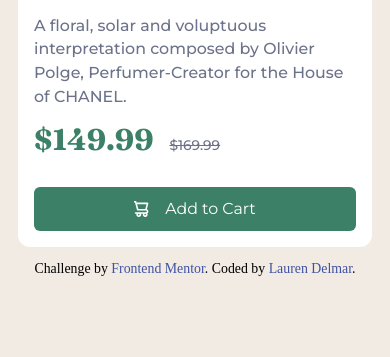
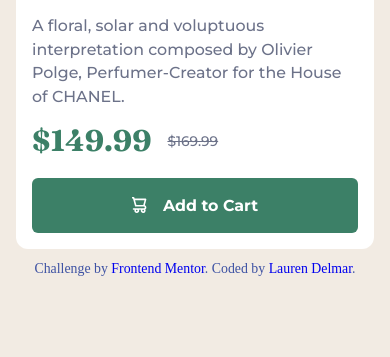
Before and after one commit to lrdelmar/product-preview-card, a plain HTML site: page index.html in a window 390 px wide. Shown: the part 487-844 px from the top of the page. Drawn offline with Linux system fonts and the light colour scheme.

Commit message:
Responsive update
Minor changes to layout and responsive design. Added hover state for button.

```diff
--- a/index.html
+++ b/index.html
@@ -39,8 +39,11 @@
             A floral, solar and voluptuous interpretation composed by Olivier
             Polge, Perfumer-Creator for the House of CHANEL.
           </p>
-          <h3 class="item-price">$149.99</h3>
-          <button>
+          <div class="item-pricing">
+            <h3 class="item-price">$149.99</h3>
+            <p class="item-old-price">$169.99</p>
+          </div>
+          <button type="button">
             <img src="./images/icon-cart.svg" alt="" />
             <span>Add to Cart</span>
           </button>
--- a/scss/components/_button.scss
+++ b/scss/components/_button.scss
@@ -4,27 +4,28 @@ button {
   background-color: hsl(158, 36%, 37%);
   color: hsl(0, 0%, 100%);
   width: 100%;
-  padding: u.rem(10);
+  padding: u.rem(16);
   border: none;
   border-radius: u.rem(6);
   font-family: u.font(mon);
-  // font-size: clamp(u.rem(12), u.rem(12) + 2vw, u.rem(24));
-  font-size: clamp(u.rem(10), u.rem(10) + 1.5vw, u.rem(16));
+  font-weight: 700;
+  font-size: clamp(u.rem(10), u.rem(10) + 1.5vw, u.rem(18));
   display: flex;
   justify-content: center;
   align-items: center;
+  transition: all 300ms;
 
-  @include u.breakpoint(medium) {
-    padding: u.rem(16);
-    font-size: clamp(u.rem(10), u.rem(10) + 1.5vw, u.rem(16));
+  &:hover {
+    cursor: pointer;
+    background-color: hsl(158, 37%, 19%);
+  }
+
+  @include u.breakpoint(large) {
+    padding: u.rem(10);
+    // font-size: clamp(u.rem(16), u.rem(16) + 1.5vw, u.rem(20));
   }
 
   img {
     padding-right: u.rem(16);
   }
-  // display: grid;
-  // grid-template-columns: 1fr 1fr;
-  // grid-template-rows: auto;
-  // justify-content: center;
-  // align-items: center;
 }
--- a/scss/globals/_boilerplate.scss
+++ b/scss/globals/_boilerplate.scss
@@ -63,18 +63,16 @@ h2 {
   margin-bottom: u.rem(16);
 }
 
-h3.item-price::after {
-  content: '$169.99';
+h3.item-price,
+.item-old-price {
+  margin: 0;
+}
+
+.item-old-price {
   color: var(--text-color);
-  margin-left: u.rem(16);
+  text-decoration: line-through;
 }
 
 p {
   color: var(--text-color);
 }
-
-/* Attribution */
-
-.attribution a {
-  color: hsl(228, 45%, 44%);
-}
--- a/scss/globals/_typography.scss
+++ b/scss/globals/_typography.scss
@@ -1,8 +1,7 @@
 @use '../util/' as u;
 
 h2 {
-  // font-size: u.rem(34);
-  font-size: clamp(u.rem(22), u.rem(22) + 3vw, u.rem(40));
+  font-size: clamp(u.rem(22), u.rem(22) + 3vw, u.rem(44));
 }
 
 h2,
@@ -18,7 +17,7 @@ h3.item-price {
   color: hsl(158, 36%, 37%);
 }
 
-h3.item-price::after {
+p.item-old-price {
   font-size: clamp(u.rem(8), u.rem(8) + 1.5vw, u.rem(16));
   font-family: u.font(mon);
   font-weight: 500;
@@ -26,8 +25,7 @@ h3.item-price::after {
 }
 
 p {
-  font-size: clamp(u.rem(10), u.rem(10) + 1.5vw, u.rem(16));
-  // font-size: u.rem(12);
+  font-size: clamp(u.rem(14), u.rem(10) + 1.5vw, u.rem(18));
   font-family: u.font(mon);
   font-weight: 500;
 }
@@ -35,7 +33,7 @@ p {
 p.item-type {
   text-transform: uppercase;
   letter-spacing: u.rem(6);
-  font-size: clamp(u.rem(6), u.rem(6) + 1.5vw, u.rem(16));
+  font-size: clamp(u.rem(10), u.rem(6) + 1.5vw, u.rem(16));
 }
 
 a,
@@ -45,7 +43,7 @@ a:active {
 }
 
 .attribution {
-  // font-size: 11px;
   font-size: clamp(u.rem(8), u.rem(8) + 1.5vw, u.rem(16));
   text-align: center;
+  color: hsl(228, 45%, 44%);
 }
--- a/scss/layout/_grid.scss
+++ b/scss/layout/_grid.scss
@@ -4,10 +4,8 @@
   display: grid;
   grid-template-columns: 1fr;
   grid-template-rows: auto auto;
-  border-radius: u.rem(12);
-  // width: min(100vw, u.rem(320));
-  width: min(100vw - u.rem(12));
-  padding: u.rem(12);
+  width: min(100vw - u.rem(12), u.rem(425));
+  padding: u.rem(10);
 
   &__img.img-mobile {
     display: block;
@@ -19,9 +17,9 @@
     display: none;
   }
 
-  @include u.breakpoint(medium) {
+  @include u.breakpoint(large) {
     grid-template-columns: 1fr 1fr;
-    width: min(100vw - u.rem(12), u.rem(800));
+    width: min(100vw - u.rem(32), u.rem(800));
 
     .img-mobile {
       display: none;
@@ -40,7 +38,16 @@
     background-color: hsl(0, 0%, 100%);
     border-radius: 0 0 u.rem(12) u.rem(12);
 
-    @include u.breakpoint(medium) {
+    .item-pricing {
+      display: grid;
+      grid-template-columns: 1fr 2fr;
+      align-items: center;
+      column-gap: u.rem(16);
+      margin-bottom: u.rem(20);
+    }
+
+    @include u.breakpoint(large) {
+      padding: u.rem(24);
       border-radius: 0 u.rem(12) u.rem(12) 0;
     }
   }
```
Also changed, not shown: dist/style.css, 1 other file.
